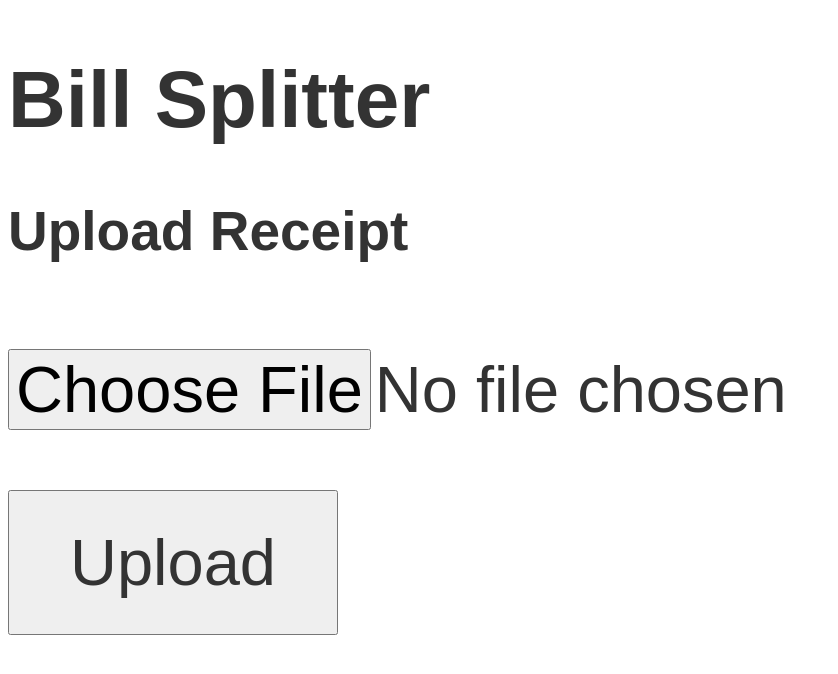
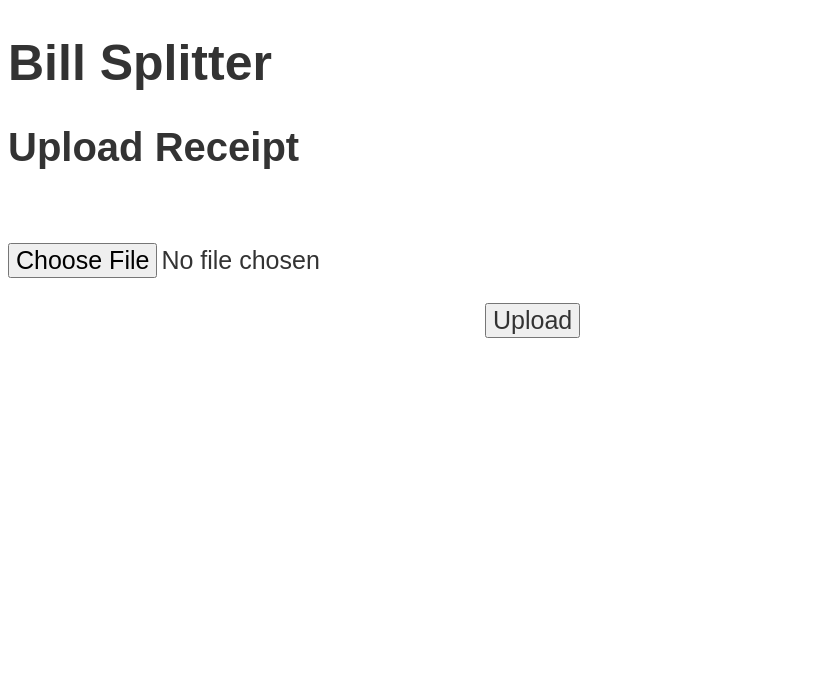
Before and after one commit to suhaasteja/billsplitter, a Flask app: page / in a window 1280 px wide. Shown: the top 674 px of the page, without its empty margins (0-838 px from the left). Run offline with Flask 3, Linux system fonts and the light colour scheme.

Commit message:
updated index

```diff
--- a/templates/index.html
+++ b/templates/index.html
@@ -6,13 +6,13 @@
 </head>
 <body>
     <header>
-        <h1 style="font-family: Arial, sans-serif; font-size: 80px; color: #333;">Bill Splitter</h1>
+        <h1 style="font-family: Arial, sans-serif; font-size: 50px; color: #333;">Bill Splitter</h1>
     </header>
     <main>
-        <h2 style="font-family: Arial, sans-serif; font-size: 55px; color: #333;">Upload Receipt</h2>
+        <h2 style="font-family: Arial, sans-serif; font-size: 40px; color: #333;">Upload Receipt</h2>
         <form action="/upload_image" method="post" enctype="multipart/form-data">
-            <input type="file" name="bill_image" accept="image/*" required style="font-family: Arial, sans-serif; font-size: 65px; color: #333;text-align: center;position: relative; top: 40px;">
-            <button type="submit" style="font-family: Arial, sans-serif; font-size: 65px;height: 145px; width: 330px; position: relative; top: 100px;color: #333;text-align: center;">Upload</button>
+            <input type="file" name="bill_image" accept="image/*" required style="font-family: Arial, sans-serif; font-size: 25px; color: #333;text-align: center;position: relative; top: 40px;">
+            <button type="submit" style="font-family: Arial, sans-serif; font-size: 25px;height: 35px; width: 95px; position: relative; top: 100px;color: #333;text-align: center;">Upload</button>
         </form>
     </main>
 </body>
```
